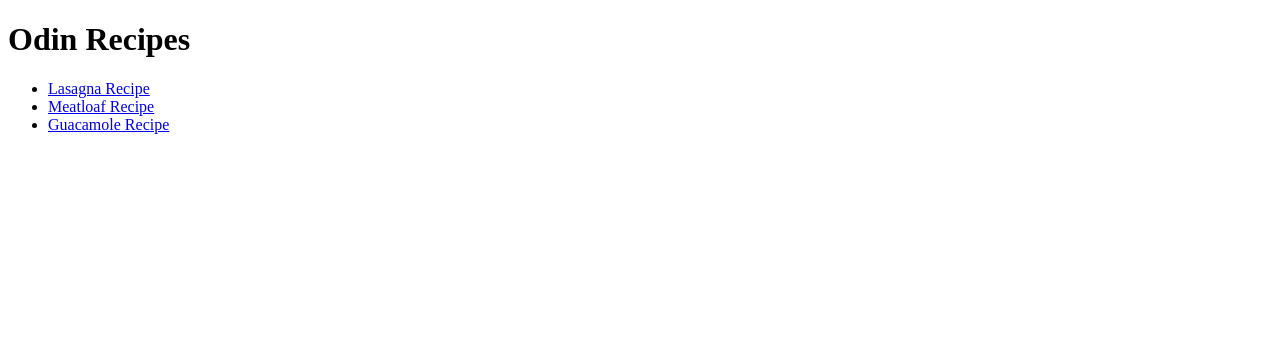
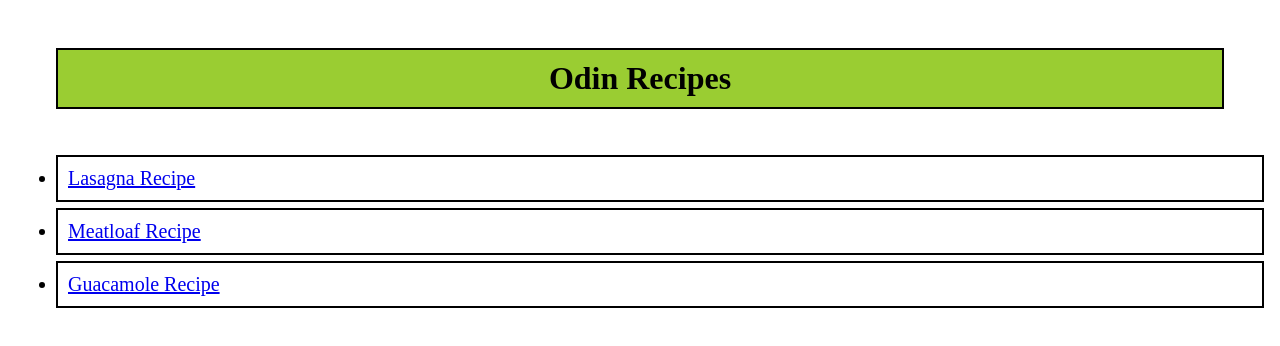
Before and after one commit to meatball-friar/odin-recipes, a plain HTML site: page index.html in a window 1280 px wide. Drawn offline with Linux system fonts and the light colour scheme.

Commit message:
"Add css file and edit box elements"

```diff
--- a/index.html
+++ b/index.html
@@ -3,6 +3,7 @@
 <head>
     <meta charset="UTF-8">
     <title>Odin Recipes</title>
+    <link rel="stylesheet" type="text/css" href="styles.css">
 </head>
     <body>
         <h1>Odin Recipes</h1>
--- /dev/null
+++ b/styles.css
@@ -0,0 +1,15 @@
+h1 {
+    outline: 2px solid black;
+    background-color: yellowgreen;
+    padding: 10px;
+    margin: 50px;
+    border: 50px;
+    text-align: center;
+}
+li {
+    outline: 2px solid black;
+    padding: 10px;
+    margin: 10px;
+    border: 20px;
+    font-size: 20px;
+}
```
